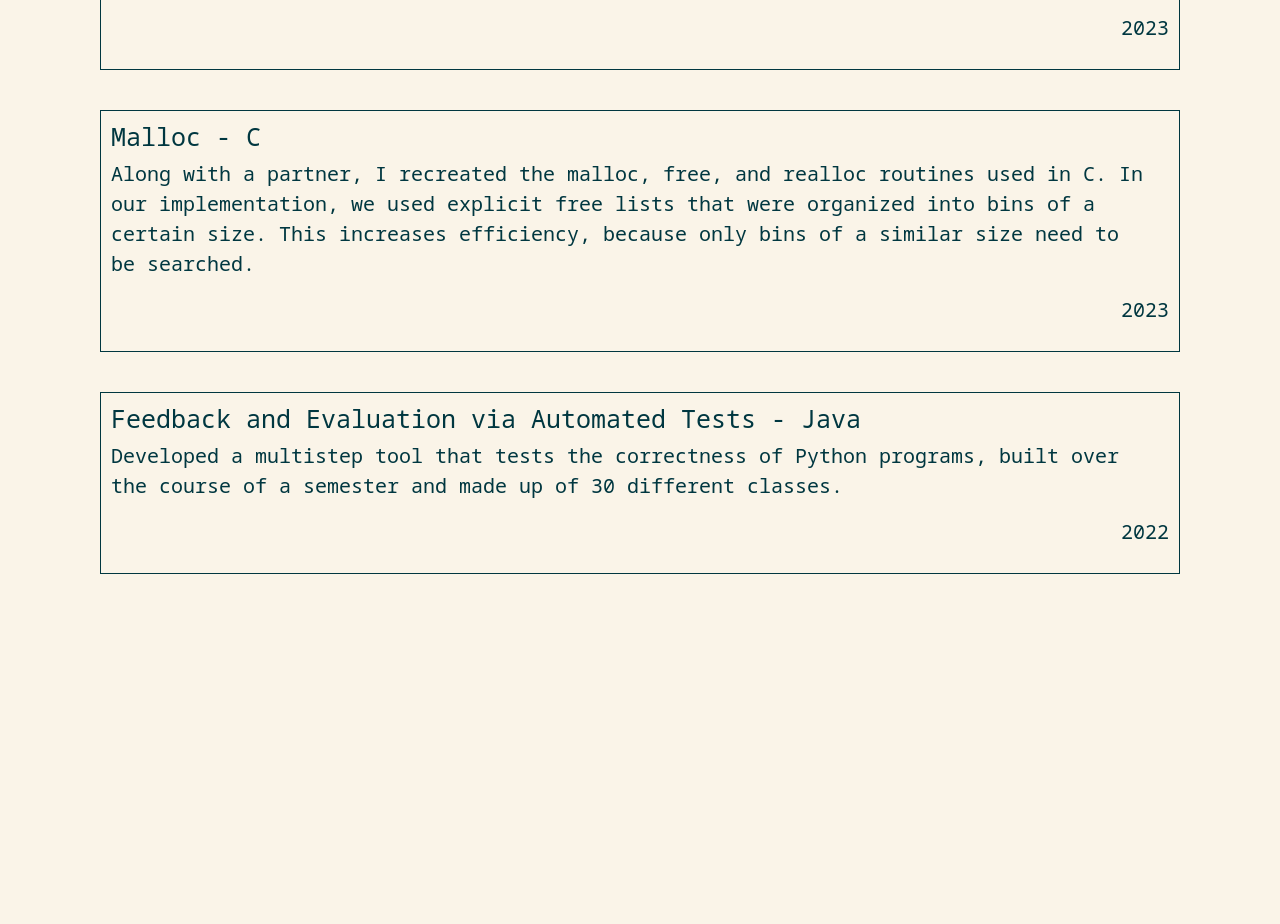
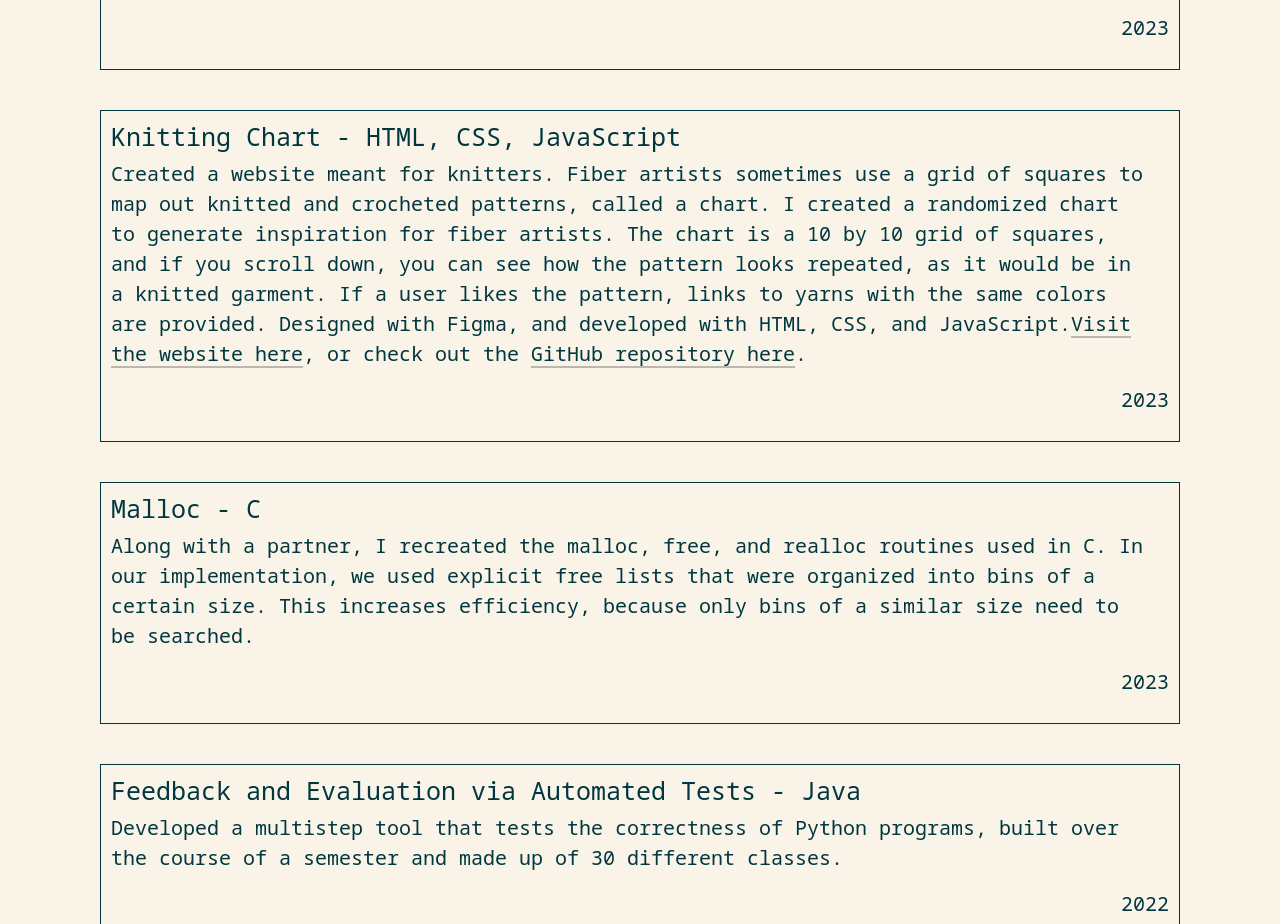
Before and after one commit to lucystickney/projects, a plain HTML site: page code/index.html in a window 1280 px wide. Shown: the part 1858-2782 px from the top of the page. Before the commit the page ends 2572 px from the top, so only its background shows below. Drawn offline with nearby package versions, Linux system fonts and the light colour scheme.

Commit message:
adding knitting chart

```diff
--- a/code/index.html
+++ b/code/index.html
@@ -104,6 +104,16 @@
                 </div>
 
                 <div class="container-fluid" id="codeContainer">
+                    <h2>Knitting Chart - HTML, CSS, JavaScript</h2>
+                    <p class="pe-3">Created a website meant for knitters. Fiber artists sometimes use a grid of squares to map out knitted and crocheted patterns,
+                        called a chart. I created a randomized chart to generate inspiration for fiber artists. The chart is a 10 by 10 grid of squares, and if you scroll down, you can see how the pattern looks repeated, as it would be in a knitted garment.
+                        If a user likes the pattern, links to yarns with the same colors are provided. Designed with Figma, and developed with HTML, CSS, and JavaScript.<a href="https://lucystickney.github.io/knittingChart/"
+                        class="link-body-emphasis link-offset-2 link-underline-opacity-25 link-underline-opacity-75-hover">Visit the website here</a>, or check out the <a href="https://github.com/lucystickney/knittingChart" class="link-body-emphasis link-offset-2 link-underline-opacity-25
+                        link-underline-opacity-75-hover">GitHub repository here</a>. </p>
+                    <p class="text-end">2023</p>
+                </div>
+
+                <div class="container-fluid" id="codeContainer">
                     <h2>Malloc - C</h2>
                     <p class="pe-3">Along with a partner, I recreated the malloc, free, and realloc routines used in C. In our implementation, we
                         used explicit free lists that were organized into bins of a certain size. This increases efficiency, because
```
